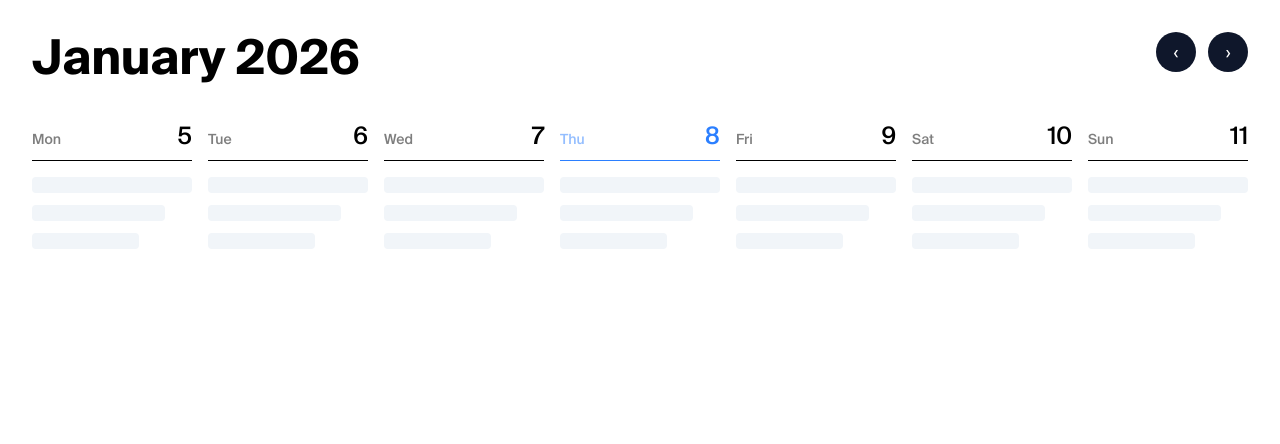
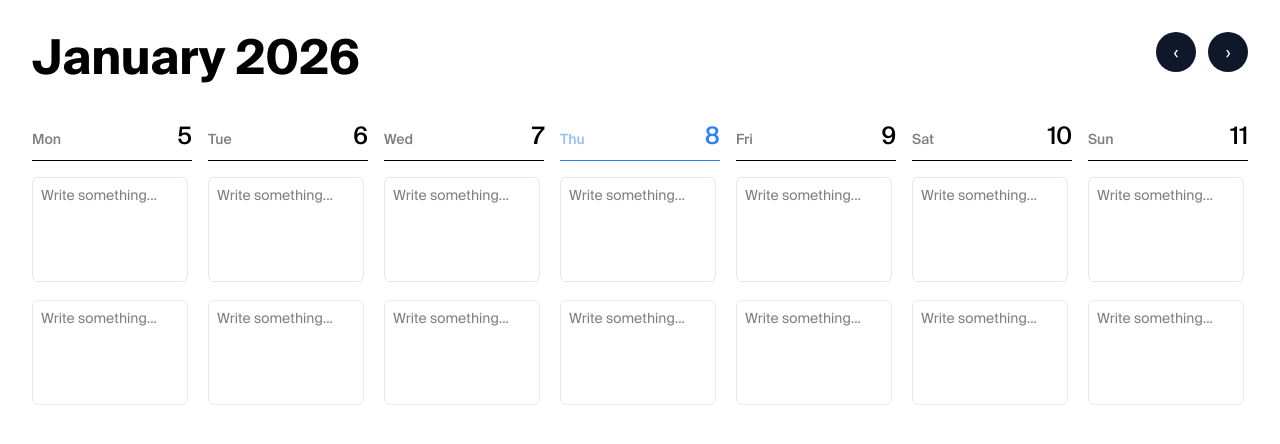
Before and after one commit to hectorRperez/divea-next-app, a Next.js app: page / in a window 1280 px wide. Shown: the top 444 px of the page. Built offline with nearby package versions, Linux system fonts and the light colour scheme.

Commit message:
feat: add TaskItem component and integrate it into DayColumn for task rendering

```diff
--- /dev/null
+++ b/src/features/board/components/TaskItem/TaskItem.tsx
@@ -0,0 +1,29 @@
+type Props = {
+    placeholder?: string;
+};
+
+
+export function TaskItem({ placeholder = 'Write something...' }: Props) {
+    return (
+        <textarea
+            className="
+                w-full
+                resize-none
+                rounded-md
+                border
+                border-slate-200
+                bg-white
+                px-2
+                py-1.5
+                text-sm
+                leading-relaxed
+                focus:border-blue-500
+                focus:outline-none
+                focus:ring-1
+                focus:ring-blue-500
+            "
+            rows={4}
+            placeholder={placeholder}
+        />
+    )
+}
--- /dev/null
+++ b/src/features/board/components/TaskItem/index.ts
@@ -0,0 +1 @@
+export {TaskItem} from './TaskItem'
--- a/src/features/board/components/WeekGrid/DayColumn.tsx
+++ b/src/features/board/components/WeekGrid/DayColumn.tsx
@@ -1,3 +1,5 @@
+import { TaskItem } from "../TaskItem/index";
+
 type DayColumnProps = {
   day: {
     date: Date;
@@ -25,10 +27,9 @@ export function DayColumn({ day }: DayColumnProps) {
       </div>
 
       {/* Content placeholder */}
-      <div className="space-y-3">
-        <div className="h-4 w-full rounded bg-slate-100" />
-        <div className="h-4 w-5/6 rounded bg-slate-100" />
-        <div className="h-4 w-4/6 rounded bg-slate-100" />
+      <div className="flex-1 space-y-3 overflow-auto pr-1">
+        <TaskItem />
+        <TaskItem />
       </div>
     </div>
   );
```
